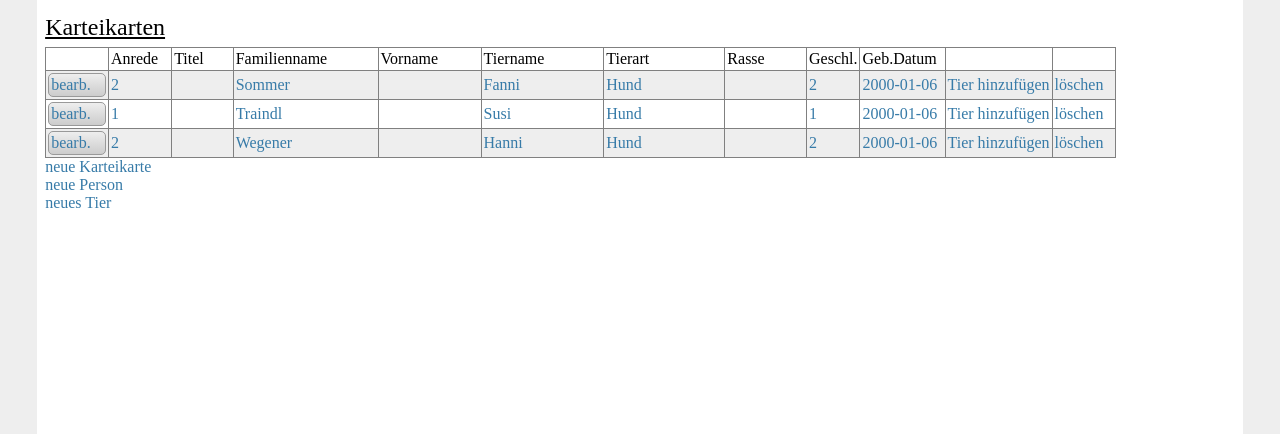
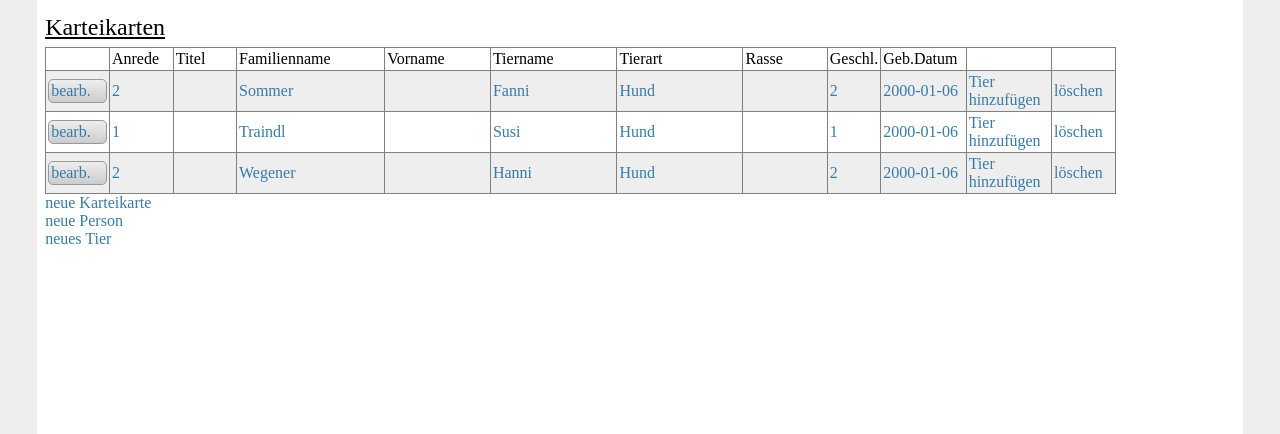
Before and after one commit to richardtraindl/fordi, a Flask app: page / in a window 1280 px wide. Shown: the part 60-494 px from the top of the page. Run offline with Flask 2, Linux system fonts and the light colour scheme; a user stored in the database is signed in; data comes from the database, SQL or seed files in the repository; some libraries are stand-ins or nearby versions.

Commit message:
Update style.css

```diff
--- a/ordi/static/style.css
+++ b/ordi/static/style.css
@@ -75,7 +75,7 @@ input[type=submit], input[type=reset] { align-self: start; min-width: 160px; mar
   border-collapse: collapse;
   text-align: left;
   empty-cells: show;
-  white-space: nowrap;
+  /* white-space: nowrap; */
 }
 
 .liste tr:nth-child(even) {
```
